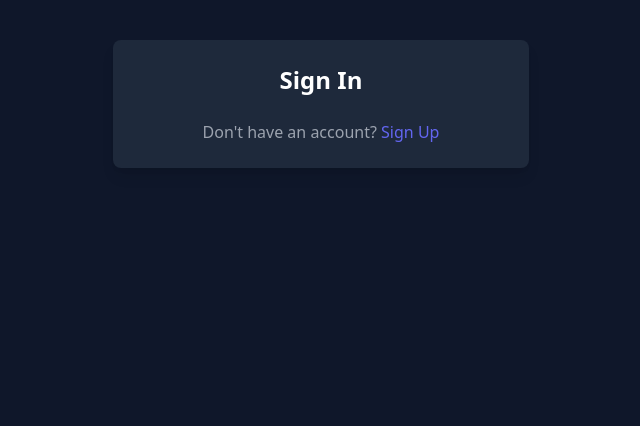
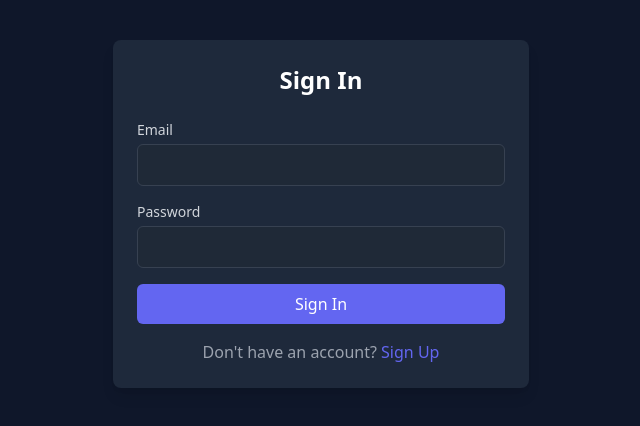
Before and after one commit to gianverab/animefan, a React (Vite) app: page /signin in a window 1280 px wide. Shown: the top 426 px of the page, without its empty margins (319-959 px from the left). Built offline with nearby package versions, Linux system fonts and the light colour scheme; no server answers.

Commit message:
add auth form component to signin and signup pages

```diff
--- a/src/pages/SignIn.tsx
+++ b/src/pages/SignIn.tsx
@@ -1,6 +1,7 @@
 import React, { useState } from 'react'
 import { Link, useNavigate } from 'react-router-dom'
 import { useAuth } from '../hooks/useAuth'
+import AuthForm from '../components/auth/AuthForm'
 
 const SignIn: React.FC = () => {
     const [error, setError] = useState<string | null>(null)
@@ -9,14 +10,33 @@ const SignIn: React.FC = () => {
     const navigate = useNavigate()
 
     const handleSubmit = async (email: string, password: string) => {
-        // Submit code goes here
+        setLoading(true)
+        setError(null)
+
+        try {
+            const user = await login(email, password)
+            if (user) {
+                navigate('/')
+            } else {
+                setError('Failed to sign in. Please check your credentials.')
+            }
+        } catch (err) {
+            setError('An error occurred. Please try again.')
+        } finally {
+            setLoading(false)
+        }
     }
 
     return (
         <div className="max-w-md mx-auto mt-10 px-4">
             <div className="bg-card p-6 rounded-lg shadow-lg">
                 <h1 className="text-2xl font-bold mb-6 text-center">Sign In</h1>
-                {/* AuthForm goes here */}
+                <AuthForm
+                    isSignUp={false}
+                    onSubmit={handleSubmit}
+                    loading={loading}
+                    error={error}
+                />
                 <div className="mt-4 text-center">
                     <p className="text-gray-400">
                         Don't have an account?{' '}
--- a/src/pages/SignUp.tsx
+++ b/src/pages/SignUp.tsx
@@ -1,6 +1,7 @@
 import React, { useState } from 'react'
 import { Link, useNavigate } from 'react-router-dom'
 import { useAuth } from '../hooks/useAuth'
+import AuthForm from '../components/auth/AuthForm'
 
 const SignUp: React.FC = () => {
     const [error, setError] = useState<string | null>(null)
@@ -9,14 +10,35 @@ const SignUp: React.FC = () => {
     const navigate = useNavigate()
 
     const handleSubmit = async (email: string, password: string) => {
-        // Submit code goes here
+        setLoading(true)
+        setError(null)
+
+        try {
+            const user = await register(email, password)
+            if (user) {
+                navigate('/')
+            } else {
+                setError(
+                    'Failed to sign up. Please try with a different email.'
+                )
+            }
+        } catch (err) {
+            setError('An error occurred. Please try again.')
+        } finally {
+            setLoading(false)
+        }
     }
 
     return (
         <div className="max-w-md mx-auto mt-10 px-4">
             <div className="bg-card p-6 rounded-lg shadow-lg">
                 <h1 className="text-2xl font-bold mb-6 text-center">Sign Up</h1>
-                {/* AuthForm goes here */}
+                <AuthForm
+                    isSignUp={true}
+                    onSubmit={handleSubmit}
+                    loading={loading}
+                    error={error}
+                />
                 <div className="mt-4 text-center">
                     <p className="text-gray-400">
                         Already have an account{' '}
```
